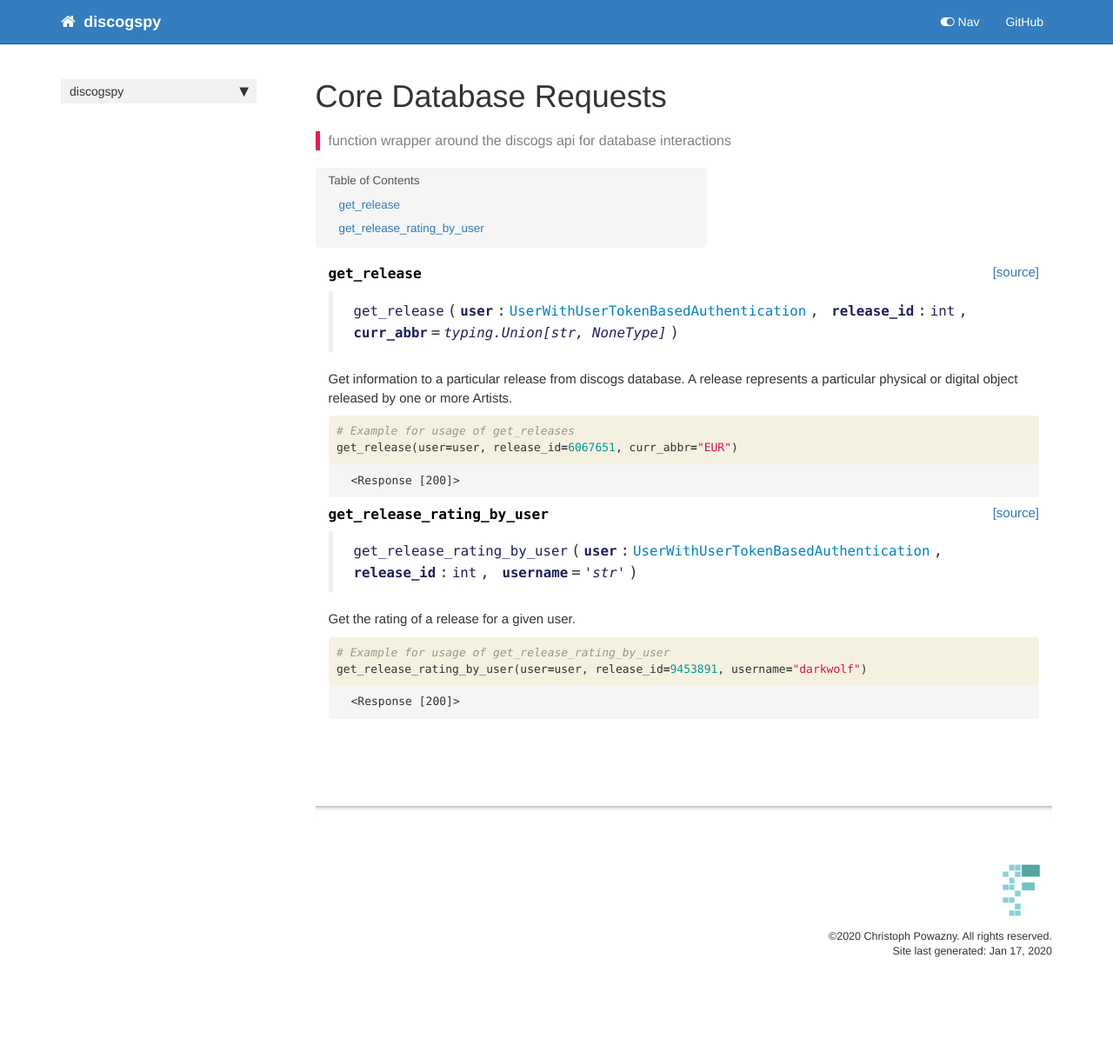
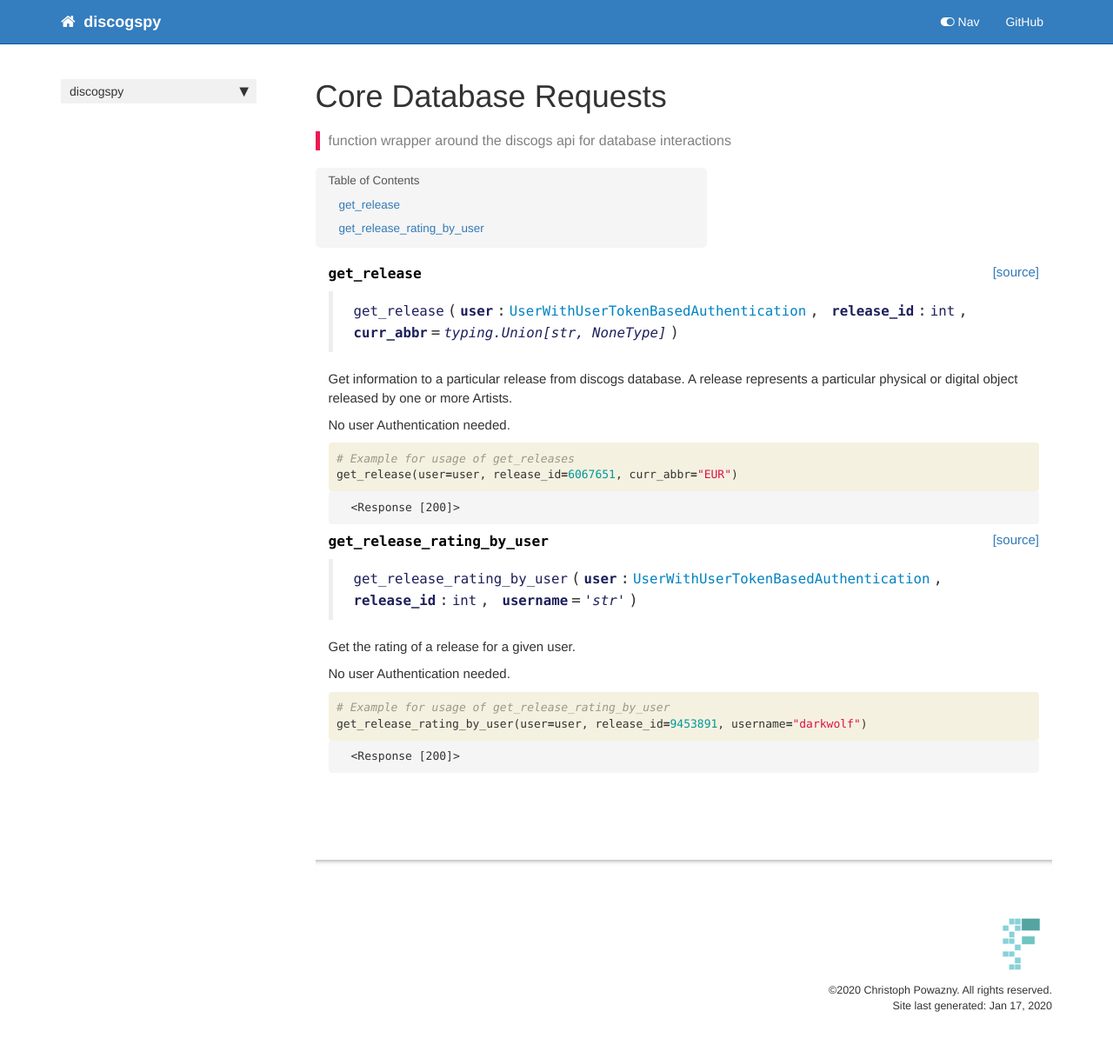
Before and after one commit to cpow-89/discogspy, a Jekyll site: the page built from docs/core.database_rq.html, in a window 1280 px wide. Shown: the whole page at 87% size. Built offline with Jekyll 4.4.1, drawn with Linux system fonts in a browser that asks for light colours; nearby versions of some CDN libraries; comment, search, counter and statistics services are not loaded; before the commit the page ends 1154 px from its top, so only the background shows below that.

```diff
--- a/docs/core.database_rq.html
+++ b/docs/core.database_rq.html
@@ -42,6 +42,7 @@ summary: "function wrapper around the discogs api for database interactions"
 <p>Get information to a particular release from discogs database.
 A release represents a particular physical or digital object released by
 one or more Artists.</p>
+<p>No user Authentication needed.</p>
 
 </div>
 
@@ -93,9 +94,10 @@ one or more Artists.</p>
 
 
 <div class="output_markdown rendered_html output_subarea ">
-<h4 id="get_release_rating_by_user" class="doc_header"><code>get_release_rating_by_user</code><a href="https://github.com/cpow-89/discogspy/tree/master/discogspy/core/database_rq.py#L25" class="source_link" style="float:right">[source]</a></h4><blockquote><p><code>get_release_rating_by_user</code>(<strong><code>user</code></strong>:<a href="/discogspy/core.discogs_user#UserWithUserTokenBasedAuthentication"><code>UserWithUserTokenBasedAuthentication</code></a>, <strong><code>release_id</code></strong>:<code>int</code>, <strong><code>username</code></strong>=<em><code>'str'</code></em>)</p>
+<h4 id="get_release_rating_by_user" class="doc_header"><code>get_release_rating_by_user</code><a href="https://github.com/cpow-89/discogspy/tree/master/discogspy/core/database_rq.py#L29" class="source_link" style="float:right">[source]</a></h4><blockquote><p><code>get_release_rating_by_user</code>(<strong><code>user</code></strong>:<a href="/discogspy/core.discogs_user#UserWithUserTokenBasedAuthentication"><code>UserWithUserTokenBasedAuthentication</code></a>, <strong><code>release_id</code></strong>:<code>int</code>, <strong><code>username</code></strong>=<em><code>'str'</code></em>)</p>
 </blockquote>
 <p>Get the rating of a release for a given user.</p>
+<p>No user Authentication needed.</p>
 
 </div>
 
```
Also changed, not shown: 3 other files.
